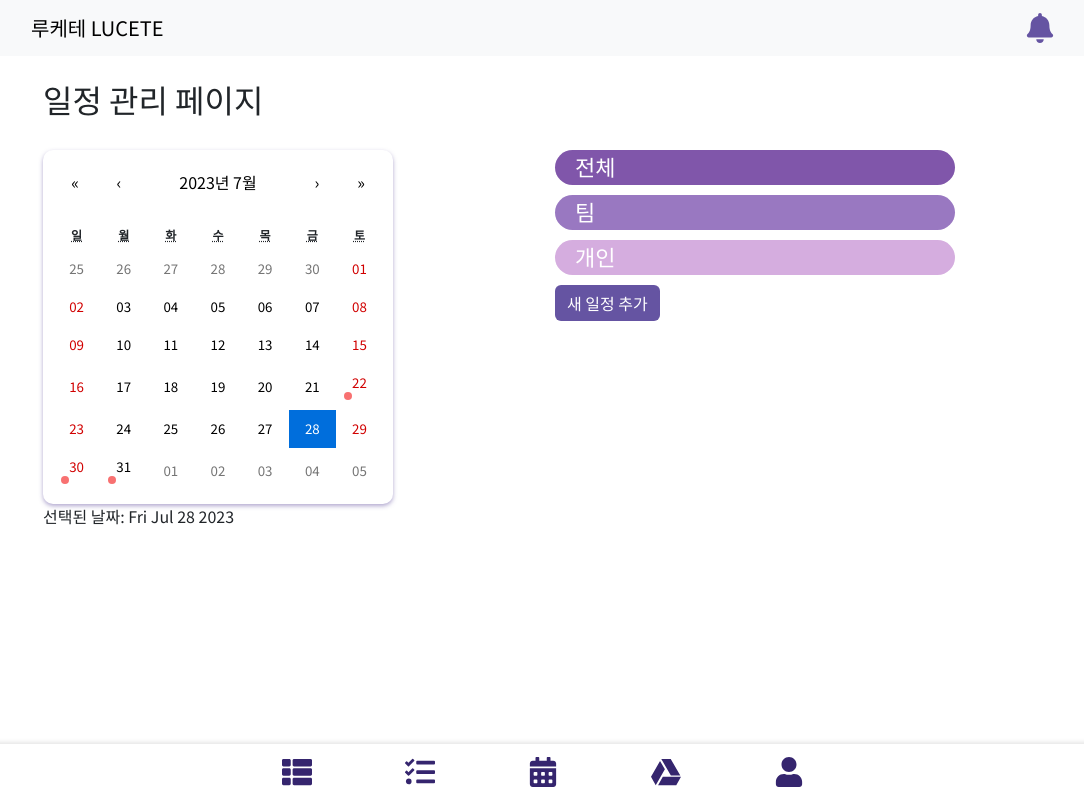
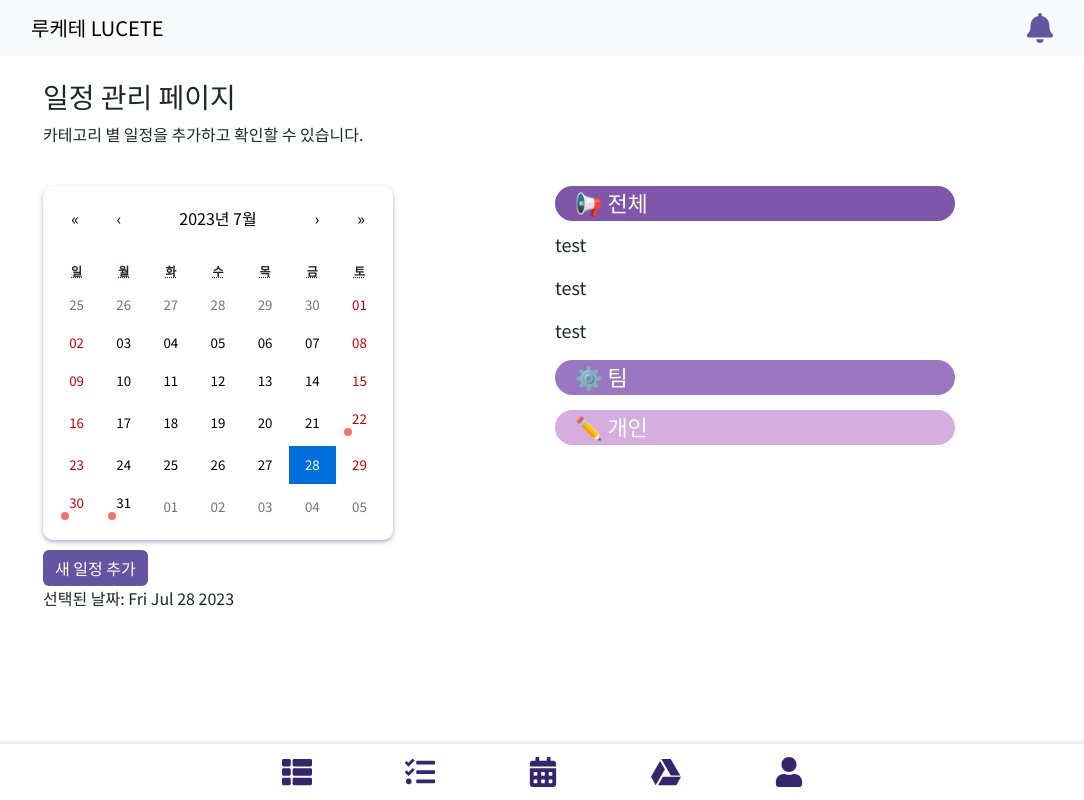
Before and after one commit to LuceteProject/front_web, a React (Create React App) app: page /calendar in a window 1280 px wide. Shown: the whole page, without its empty margins (97-1181 px from the left). Built offline with nearby package versions, Linux system fonts and the light colour scheme; a web font is replaced by a local one.

Commit message:
💄 캘린더, 투두 스타일 변경

```diff
--- a/src/components/TodoItem.tsx
+++ b/src/components/TodoItem.tsx
@@ -1,9 +1,10 @@
 import React, { useState, useEffect } from "react";
-import "../styles/Todo.css"; // Board.css 파일에서 추가적인 스타일을 정의합니다.
-import { BrowserRouter as Router, Route } from "react-router-dom";
-import { FaRegCircle, FaRegCheckCircle, FaTimes, FaPlusCircle } from "react-icons/fa";
+import "../styles/Todo.css"; // Board.css 파일에서 추가적인 스타일을 정의합니다.\
+import { FaRegCircle, FaRegCheckCircle, FaTimes, FaMinus, FaPlusCircle } from "react-icons/fa";
 import { Todo } from "../types";
+
 type TodoCategory = "All" | "Team" | "Personal";
+
 interface TodoItemProps {
   item: Todo;
   category: TodoCategory;
@@ -27,14 +28,16 @@ const TodoItem = (props: TodoItemProps) => {
   const { color } = categoryStyles[category];
 
   return (
-    <div style={{ display: "flex", padding: 10 }}>
-      <div style={{ marginRight: 10 }}>{item.text}</div>
+    /* 완료된 항목들 정렬은 서버에서 받아올 때 정렬된 상태로 ? 리렌더링 문제 있긴함*/
+    <div style={{ display: "flex", marginTop: 12 }}>
       <FaRegCircle style={{ display: item.check ? 'none' : 'block' }} size={20} color={color} onClick={() => onChecked(item.id)} />
       <FaRegCheckCircle style={{ display: item.check ? 'block' : 'none' }} size={20} color={color} onClick={() => onChecked(item.id)} />
-      <FaTimes
+
+      <div style={{ minWidth: 240, marginLeft: 5, marginRight: 5, }}>{item.text}</div>
+      <FaMinus
         className="remove-icon"
         size={20}
-        color="#ff4b6b"
+        color="#ccc"
         onClick={() => onDelete(item.id)}
       />
     </div>
@@ -47,7 +50,6 @@ const InputTodoItem = (props: InputTodoItemProps) => {
     <div className="input-todo">
       <input
         className="input-text"
-        style={{ marginRight: "10px", width: "360px" }}
         type="text"
         placeholder="항목을 입력하세요"
         value={newTodo}
@@ -56,7 +58,7 @@ const InputTodoItem = (props: InputTodoItemProps) => {
       />
       <FaPlusCircle
         style={{ color: "#D7BCDD" }}
-        size={30}
+        size={25}
         onClick={onAddTodo}
       />
     </div>
--- a/src/pages/Calendar.tsx
+++ b/src/pages/Calendar.tsx
@@ -4,7 +4,6 @@ import { Container, Row, Col, Button } from "react-bootstrap";
 import moment from "moment";
 import "react-calendar/dist/Calendar.css";
 import "../styles/Calendar.css";
-import "../styles/Todo.css";
 import { AddEvent } from "../components/Modal";
 import { Event } from "../types";
 
@@ -50,7 +49,8 @@ function Page() {
     <Container className="mt-4">
       <Row>
         <Col>
-          <h2>일정 관리 페이지</h2>
+          <h3>일정 관리 페이지</h3>
+          <p> 카테고리 별 일정을 추가하고 확인할 수 있습니다.</p>
         </Col>
       </Row>
       <Row className="mt-4">
@@ -75,60 +75,28 @@ function Page() {
               }
             }}
           />
-
+          <Button className="custom-button" onClick={handleAddEventClick}>
+            새 일정 추가
+          </Button>
           <p>선택된 날짜: {selectedDate.toDateString()}</p>
         </Col>
         <Col md={6}>
           <div className="custom-contents">
-            {/* 전체 */}
+            <p className="cal-category title-text" style={{ backgroundColor: '#8056AA' }}>
+              📢 전체 </p>
+            <p> test </p>
+            <p> test </p>
+            <p> test </p>
+          </div>
+          <div className="custom-contents">
+            <p className="cal-category title-text" style={{ backgroundColor: "#9978C1" }}>
+              ⚙️ 팀 </p>
+          </div>
+          <div className="custom-contents">
+            <p className="cal-category title-text" style={{ backgroundColor: "#D5ADDF" }}>
+              ✏️ 개인 </p>
+          </div>
 
-            <div
-              style={{
-                backgroundColor: "#8056AA",
-              }}
-              className="todo-category"
-            >
-              <p
-                className="title-text"
-                style={{ fontSize: 22, color: "#fff", paddingLeft: 20 }}
-              >
-                전체
-              </p>
-            </div>
-            {/* 팀 */}
-            <div
-              style={{
-                backgroundColor: "#9978C1",
-              }}
-              className="todo-category"
-            >
-              <p
-                className="title-text"
-                style={{ fontSize: 22, color: "#fff", paddingLeft: 20 }}
-              >
-                팀
-              </p>
-            </div>
-            {/* 개인 */}
-            <div
-              style={{
-                backgroundColor: "#D5ADDF",
-              }}
-              className="todo-category"
-            >
-              <p
-                className="title-text"
-                style={{ fontSize: 22, color: "#fff", paddingLeft: 20 }}
-              >
-                개인
-              </p>
-            </div>
-
-            {/* 이 곳에 선택된 날짜의 일정 정보를 표시할 컴포넌트 또는 기능을 추가할 수 있습니다 */}
-            <Button className="custom-button" onClick={handleAddEventClick}>
-              새 일정 추가
-            </Button>
-          </div>
         </Col>
         {/* 모달 */}
         <AddEvent
--- a/src/pages/Todolist.tsx
+++ b/src/pages/Todolist.tsx
@@ -2,7 +2,7 @@ import React, { useState, useEffect } from "react";
 import { BrowserRouter as Router, Route } from "react-router-dom";
 import { Todo } from "../types";
 import { TodoItem, InputTodoItem } from "../components/TodoItem";
-import { Container, Form } from "react-bootstrap";
+import { Col, Container, Form, Row } from "react-bootstrap";
 import "../styles/Todo.css"; // Board.css 파일에서 추가적인 스타일을 정의합니다.
 
 function Page() {
@@ -10,7 +10,7 @@ function Page() {
   const [newTodoAll, setNewTodoAll] = useState("");
   const [newTodoTeam, setNewTodoTeam] = useState("");
   const [newTodoPersonal, setNewTodoPersonal] = useState("");
-  const [category, setCategory] = useState("전체");
+  const [category, setCategory] = useState("All");
   const [checked, setChecked] = useState(false);
 
   const handleAddTodo = () => {
@@ -61,7 +61,14 @@ function Page() {
 
   return (
     <Container className="mt-4">
-      <div style={{ flex: 1, backgroundColor: "#fff" }}>
+      <Row>
+        <Col>
+          <h3>투두리스트</h3>
+          <p> 카테고리 별 작업을 추가하고 완료 등의 상태를 관리할 수 있습니다.</p>
+        </Col>
+      </Row>
+      <Row>
+        <Col xs={6} md={4}>
           {/* 전체 투두리스트 */}
           <div
             style={{
@@ -73,7 +80,7 @@ function Page() {
               className="title-text"
               style={{ fontSize: 22, color: "#fff", paddingLeft: 20 }}
             >
-            전체
+              📢 전체
             </p>
           </div>
           <InputTodoItem
@@ -84,7 +91,6 @@ function Page() {
               setCategory("All");
             }}
           />
-
           <div className="space-for-list">
             {todos
               .filter((todo) => todo.category === "All")
@@ -98,7 +104,9 @@ function Page() {
                 />
               ))}
           </div>
-        <hr />
+
+        </Col>
+        <Col xs={6} md={4}>
           {/* 팀 투두리스트 */}
           <div
             style={{
@@ -110,7 +118,7 @@ function Page() {
               className="title-text"
               style={{ fontSize: 22, color: "#fff", paddingLeft: 20 }}
             >
-            팀
+              ⚙️ 팀
             </p>
           </div>
           <InputTodoItem
@@ -134,7 +142,9 @@ function Page() {
                 />
               ))}
           </div>
-        <hr />
+
+        </Col>
+        <Col xs={6} md={4}>
           {/* 개인 투두리스트 */}
           <div
             style={{
@@ -146,7 +156,7 @@ function Page() {
               className="title-text"
               style={{ fontSize: 22, color: "#fff", paddingLeft: 20 }}
             >
-            개인
+              ✏️ 개인
             </p>
           </div>
           <InputTodoItem
@@ -170,7 +180,14 @@ function Page() {
                 />
               ))}
           </div>
-        <hr />
+        </Col>
+      </Row>
+
+      <div style={{ flex: 1, backgroundColor: "#fff" }}>
+
+
+
+
       </div>
     </Container>
   );
--- a/src/styles/Calendar.css
+++ b/src/styles/Calendar.css
@@ -12,6 +12,7 @@
   box-shadow: 0px 2px 4px rgba(101, 84, 162, 0.5); /* 그림자 설정 */
   background-color: #ffffff; /* 배경색 설정 */
   padding: 10px; /* 캘린더 내용과의 간격을 위한 padding 설정 */
+  margin-bottom: 10px;
 }
 /* modal.css */
 
@@ -68,3 +69,35 @@
 .modal-content button:last-child {
   background-color: #ccc;
 }
+.cal-category {
+  width: 400px; /* 원하는 크기로 설정하세요 */
+  height: 35px; /* 원하는 크기로 설정하세요 */
+  /* 그 외의 스타일 설정 */
+  border-radius: 50px;
+  margin-bottom: 10px;
+
+
+}
+.title-text {
+  font-size: 22px;
+  color: "#fff";
+  padding-left: 20
+}
+.input-text {
+  border: 1px solid #ccc;
+  border-radius: 10px; /* 테두리를 둥글게 만듭니다. */
+  padding: 2px 12px;
+  margin-right: 8px;
+  font-size: 16px;
+}
+
+.space-for-list {
+  min-height: 60px;
+}
+.custom-contents {
+  flex: 1;
+  flex-grow: 1;
+  min-height: 50px;
+  flex-direction: row;
+  font-size: 18px;
+}
--- a/src/styles/Todo.css
+++ b/src/styles/Todo.css
@@ -8,7 +8,7 @@
   color: #ced4da;
 }
 .todo-category {
-  width: 400px; /* 원하는 크기로 설정하세요 */
+  width: 300px; /* 원하는 크기로 설정하세요 */
   height: 35px; /* 원하는 크기로 설정하세요 */
   /* 그 외의 스타일 설정 */
   border-radius: 50px;
@@ -22,9 +22,10 @@
 .input-text {
   border: 1px solid #ccc;
   border-radius: 10px; /* 테두리를 둥글게 만듭니다. */
-  padding: 2px 12px;
-  margin-right: 8px;
+  padding: 2px 10px;
+  margin-right: 5px;
   font-size: 16px;
+  width: 260px;
 }
 
 .space-for-list {
```
Lines whose indentation alone changed are shown as unchanged.
